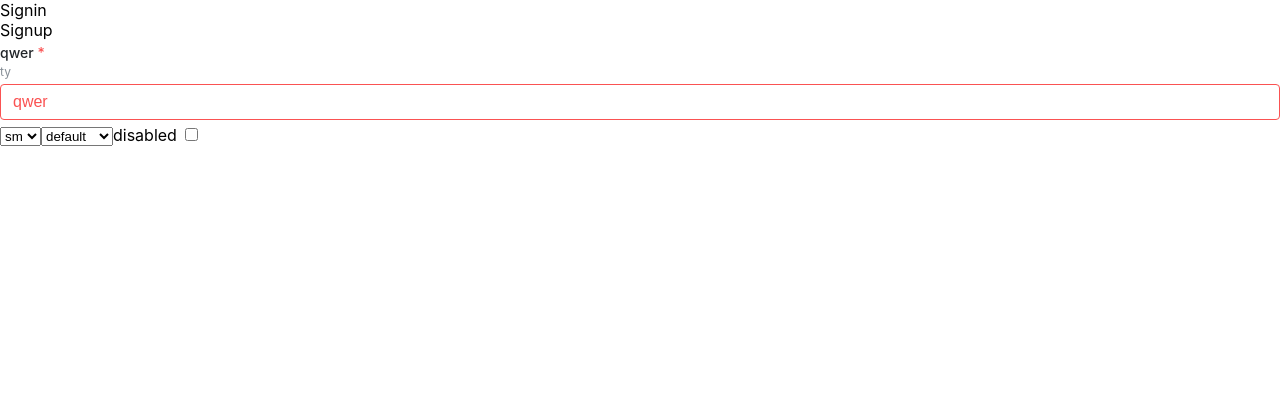
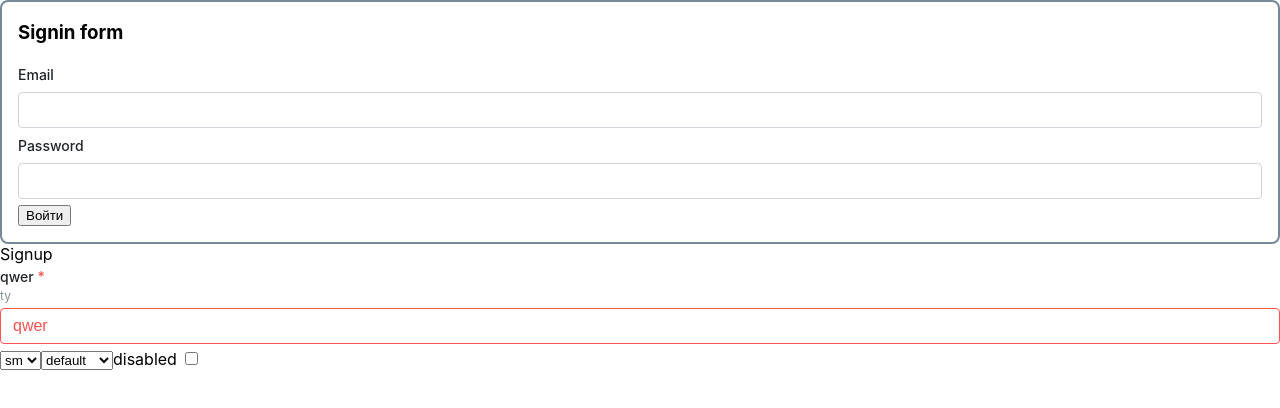
Before and after one commit to LisPavel/rs-m4-4-forms, a React (Create React App) app: page / in a window 1280 px wide. Shown: the top 408 px of the page. Built offline with nearby package versions, Linux system fonts and the light colour scheme.

Commit message:
feat: add signin form

```diff
--- /dev/null
+++ b/src/components/Signin/index.module.scss
@@ -0,0 +1,7 @@
+.singin {
+  border: 2px solid lightslategrey;
+  border-radius: 0.5rem;
+  padding: 1rem;
+  margin-inline: auto;
+  padding-top: 0;
+}
--- a/src/components/Signin/index.tsx
+++ b/src/components/Signin/index.tsx
@@ -1,7 +1,36 @@
-import React from "react";
+import React, { ChangeEvent, FormEventHandler, useRef } from "react";
+import TextInput from "../TextInput";
+import styles from "./index.module.scss";
 
 const Signin = () => {
-  return <div>Signin</div>;
+  const formDataRef = useRef({ email: "", password: "" });
+
+  const handleFormChange: FormEventHandler = (
+    ev: ChangeEvent<HTMLInputElement>,
+  ): void => {
+    formDataRef.current = {
+      ...formDataRef.current,
+      [ev.target.name]: ev.target.value,
+    };
+  };
+
+  const handleSubmit: FormEventHandler<HTMLFormElement> = (ev) => {
+    ev.preventDefault();
+    console.log(formDataRef.current);
+  };
+
+  return (
+    <form
+      onSubmit={handleSubmit}
+      onChange={handleFormChange}
+      className={styles.singin}
+    >
+      <h3>Signin form</h3>
+      <TextInput name="email" label="Email" />
+      <TextInput name="password" type="password" label="Password" />
+      <button type="submit">Войти</button>
+    </form>
+  );
 };
 
 export default Signin;
```
